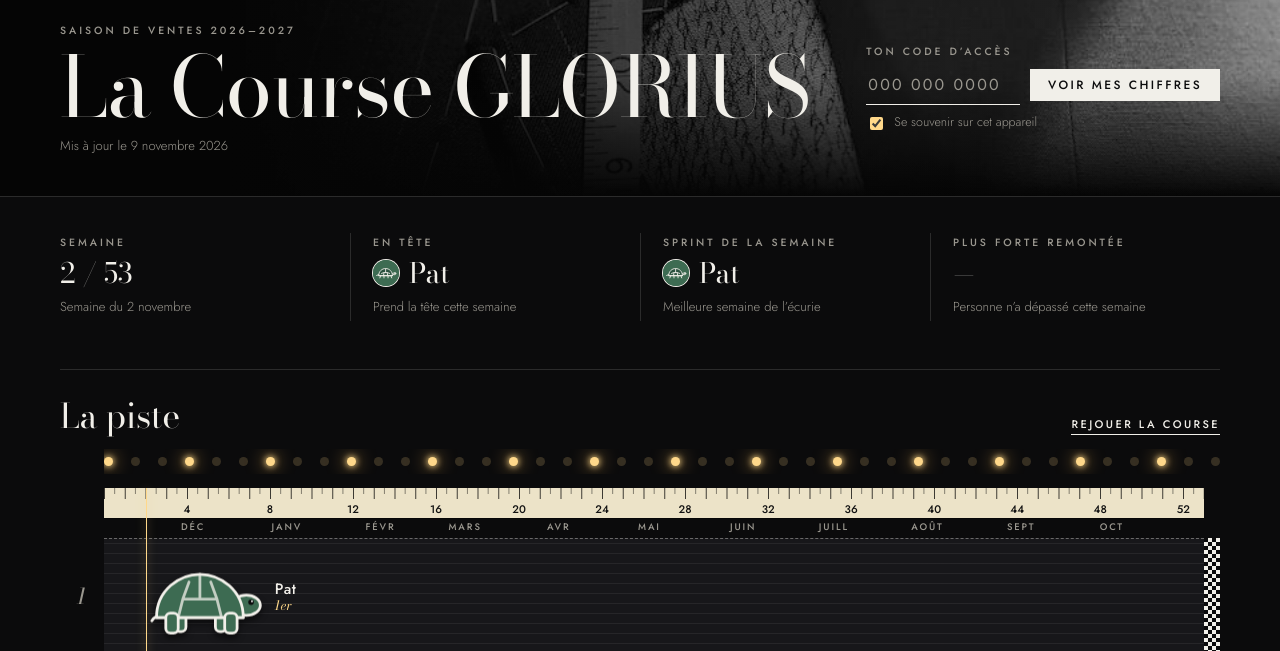
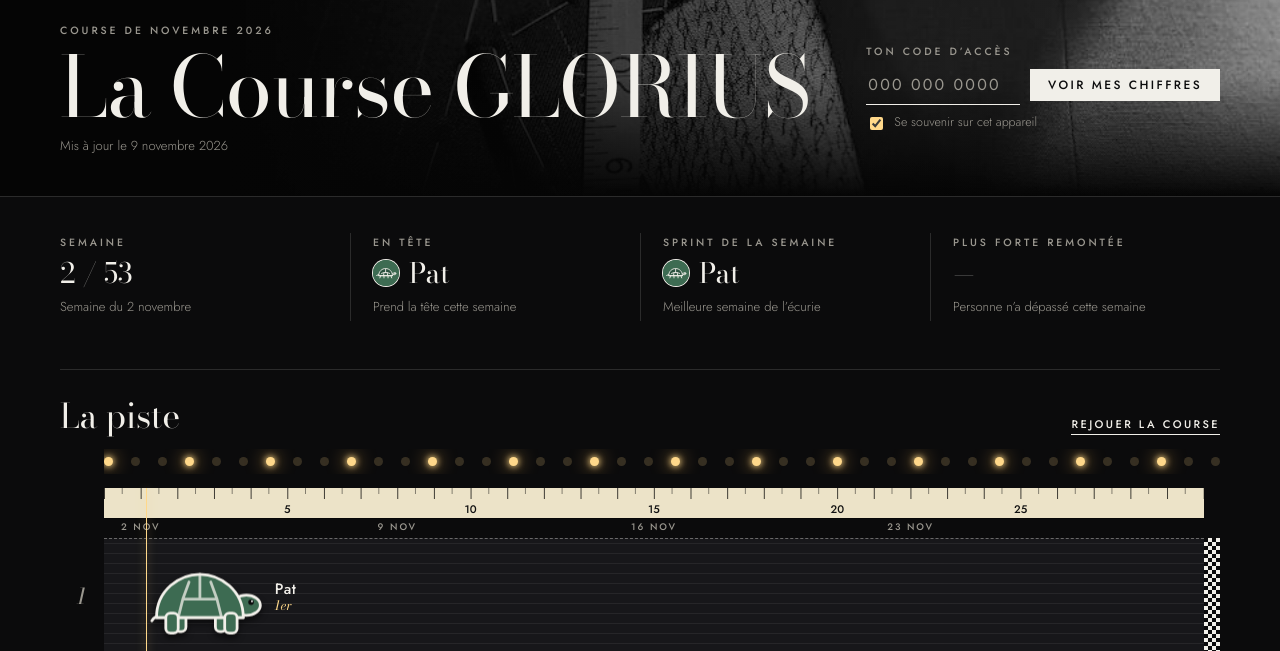
Before and after one commit to GLORIUS-CUSTOM/course-glorius, a plain HTML site: page index.html in a window 1280 px wide. Shown: the part 145-796 px from the top of the page. Drawn offline with nearby package versions, Linux system fonts and the light colour scheme.

Commit message:
Course au mois : ruban en jours du mois et libellés

```diff
--- a/app.js
+++ b/app.js
@@ -60,7 +60,7 @@
     const s = race.saison, f = race.faits;
     if (s.terminee) {
       $('#t-semaine').textContent = 'Arrivée';
-      $('#t-semaine-sub').textContent = `Résultat final. Nouvelle course le ${dateFr(s.prochaineCourse)}`;
+      $('#t-semaine-sub').textContent = `Résultat final du mois. Nouvelle course le ${dateFr(s.prochaineCourse)}`;
     } else {
       $('#t-semaine').textContent = s.semaine ? `${s.semaine} / ${s.semainesTotal}` : 'Départ';
       $('#t-semaine-sub').textContent = s.derniereSemaine
@@ -86,24 +86,27 @@
   // ---------- piste ----------
   function renderTrack() {
     const ruler = $('#ruler'); ruler.replaceChildren();
-    const d0 = new Date(race.saison.debut + 'T12:00:00'), d1 = new Date(race.saison.fin + 'T12:00:00');
-    const span = d1 - d0;
-    for (let m = new Date(d0.getFullYear(), d0.getMonth() + 1, 1); m <= d1; m.setMonth(m.getMonth() + 1)) {
+    const d0 = new Date(race.saison.debut + 'T12:00:00');
+    const jours = race.saison.jours || 30;
+    // Repères : chaque lundi du mois.
+    for (let j = 1; j < jours; j++) {
+      const d = new Date(d0); d.setDate(d0.getDate() + j);
+      if (d.getDay() !== 1 || j > jours - 3) continue;
       const t = document.createElement('span');
-      t.style.left = ((m - d0) / span) * 100 + '%';
-      t.textContent = moisCourt(m);
+      t.style.left = (j / jours) * 100 + '%';
+      t.textContent = d.toLocaleDateString('fr-CA', { day: 'numeric', month: 'short' }).replace('.', '');
       ruler.append(t);
     }
-    const weeks = race.saison.semainesTotal;
+    // Ruban gradué en jours du mois.
     const tape = $('#tape'); tape.replaceChildren();
-    for (let w = 4; w < weeks; w += 4) {
+    for (let j = 5; j < jours; j += 5) {
       const n = document.createElement('span');
-      n.style.left = (w / weeks) * 100 + '%';
-      n.textContent = w;
+      n.style.left = (j / jours) * 100 + '%';
+      n.textContent = j;
       tape.append(n);
     }
-    const today = race.saison.semaine / weeks;
-    $('#track').style.setProperty('--weeks', weeks);
+    const today = race.saison.avancement ?? race.saison.semaine / race.saison.semainesTotal;
+    $('#track').style.setProperty('--weeks', jours);
     $('#track').style.setProperty('--today', today);
     $('#today-label').hidden = !race.saison.semaine;
 
@@ -280,7 +283,7 @@
     race = data.race; vault = data.vault;
     document.title = race.titre;
     $('#titre').textContent = race.titre;
-    $('#saison').textContent = `${race.saison.debut.slice(0, 4)}–${race.saison.fin.slice(0, 4)}`;
+    $('#saison').textContent = new Date(race.saison.debut + 'T12:00:00').toLocaleDateString('fr-CA', { month: 'long', year: 'numeric' });
     const fillBulbs = () => document.querySelectorAll('.bulbs').forEach((row) => {
       const n = Math.max(12, Math.floor(row.clientWidth / 26));
       if (row.children.length === n) return;
--- a/index.html
+++ b/index.html
@@ -27,7 +27,7 @@
   <div class="wrap hero-inner">
     <img class="logo" src="assets/logo-glorius.svg" alt="GLORIUS Custom">
     <div class="hero-text">
-      <span class="eyebrow">Saison de ventes <span id="saison"></span></span>
+      <span class="eyebrow">Course de <span id="saison"></span></span>
       <h1 id="titre">La Course GLORIUS</h1>
       <span class="maj" id="maj"></span>
       <span class="demo" id="demo" hidden>Données de démonstration</span>
@@ -65,7 +65,7 @@
   <section class="mine" id="mine" hidden aria-label="Mes chiffres">
     <h2><span id="mine-token"></span>Mes chiffres</h2>
     <div class="stats">
-      <div class="stat big"><span class="k">Ventes de la saison</span><span class="v" id="m-total"></span></div>
+      <div class="stat big"><span class="k">Ventes du mois</span><span class="v" id="m-total"></span></div>
       <div class="stat"><span class="k">Cette semaine</span><span class="v" id="m-semaine"></span></div>
       <div class="stat"><span class="k">Meilleure semaine</span><span class="v" id="m-meilleure"></span></div>
       <div class="stat"><span class="k">Moyenne / semaine</span><span class="v" id="m-moyenne"></span></div>
@@ -82,13 +82,13 @@
   <section class="admin" id="admin" hidden aria-label="Tous les chiffres">
     <h2>Tous les chiffres</h2>
     <div class="stats">
-      <div class="stat big"><span class="k">Ventes GLORIUS, saison</span><span class="v" id="a-total"></span></div>
+      <div class="stat big"><span class="k">Ventes GLORIUS, mois</span><span class="v" id="a-total"></span></div>
       <div class="stat"><span class="k">Vers l’objectif</span><span class="v" id="a-pct"></span><div class="bar"><span id="a-bar"></span></div></div>
-      <div class="stat"><span class="k">Projection fin de saison</span><span class="v" id="a-proj"></span></div>
+      <div class="stat"><span class="k">Projection fin du mois</span><span class="v" id="a-proj"></span></div>
     </div>
     <div class="table-wrap">
       <table>
-        <thead><tr><th>Vendeur</th><th>Saison</th><th>Semaine</th><th>Meilleure</th><th>Moyenne</th><th>Commandes</th><th>Panier</th></tr></thead>
+        <thead><tr><th>Vendeur</th><th>Mois</th><th>Semaine</th><th>Meilleure</th><th>Moyenne</th><th>Commandes</th><th>Panier</th></tr></thead>
         <tbody id="a-rows"></tbody>
       </table>
     </div>
@@ -108,7 +108,7 @@
       <ol class="lanes" id="lanes"></ol>
     </div>
     <div class="bulbs track-bulbs track-bulbs-bottom" aria-hidden="true"></div>
-    <p class="legend">Le ruban est gradué en semaines de saison. Le cheval en tête court au rythme du calendrier ; les autres sont placés selon leurs ventes par rapport à lui. Les chevaux avancent chaque lundi, selon les ventes nettes avant taxes de la semaine terminée.</p>
+    <p class="legend">La course dure un mois : le ruban est gradué en jours du mois. Le cheval en tête court au rythme du calendrier ; les autres sont placés selon leurs ventes par rapport à lui. Les chevaux avancent chaque lundi, selon les ventes nettes avant taxes de la semaine terminée. Le 1er du mois, on affiche le résultat final, puis une nouvelle course part le lendemain.</p>
   </section>
 
 </main>
```
